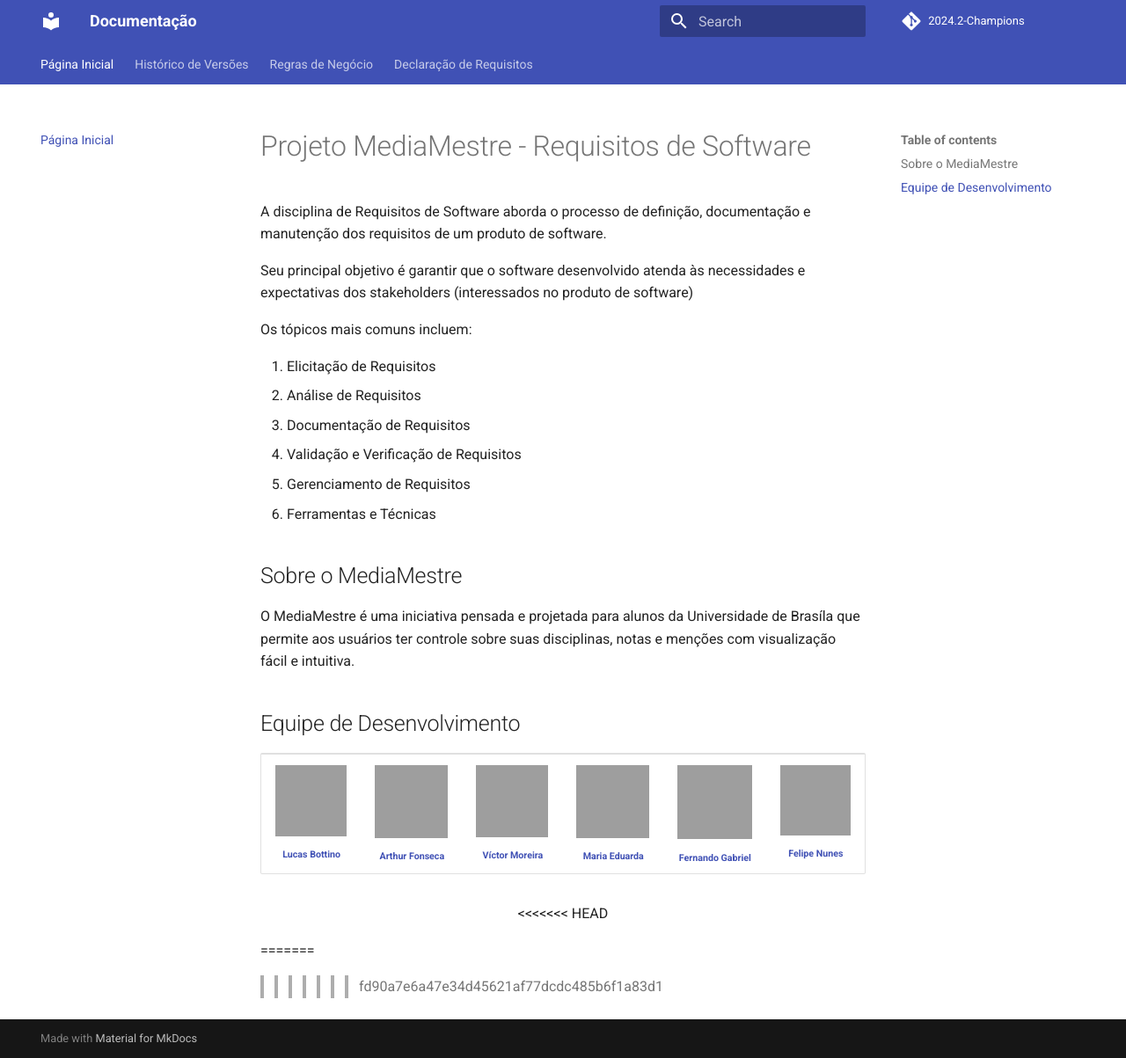
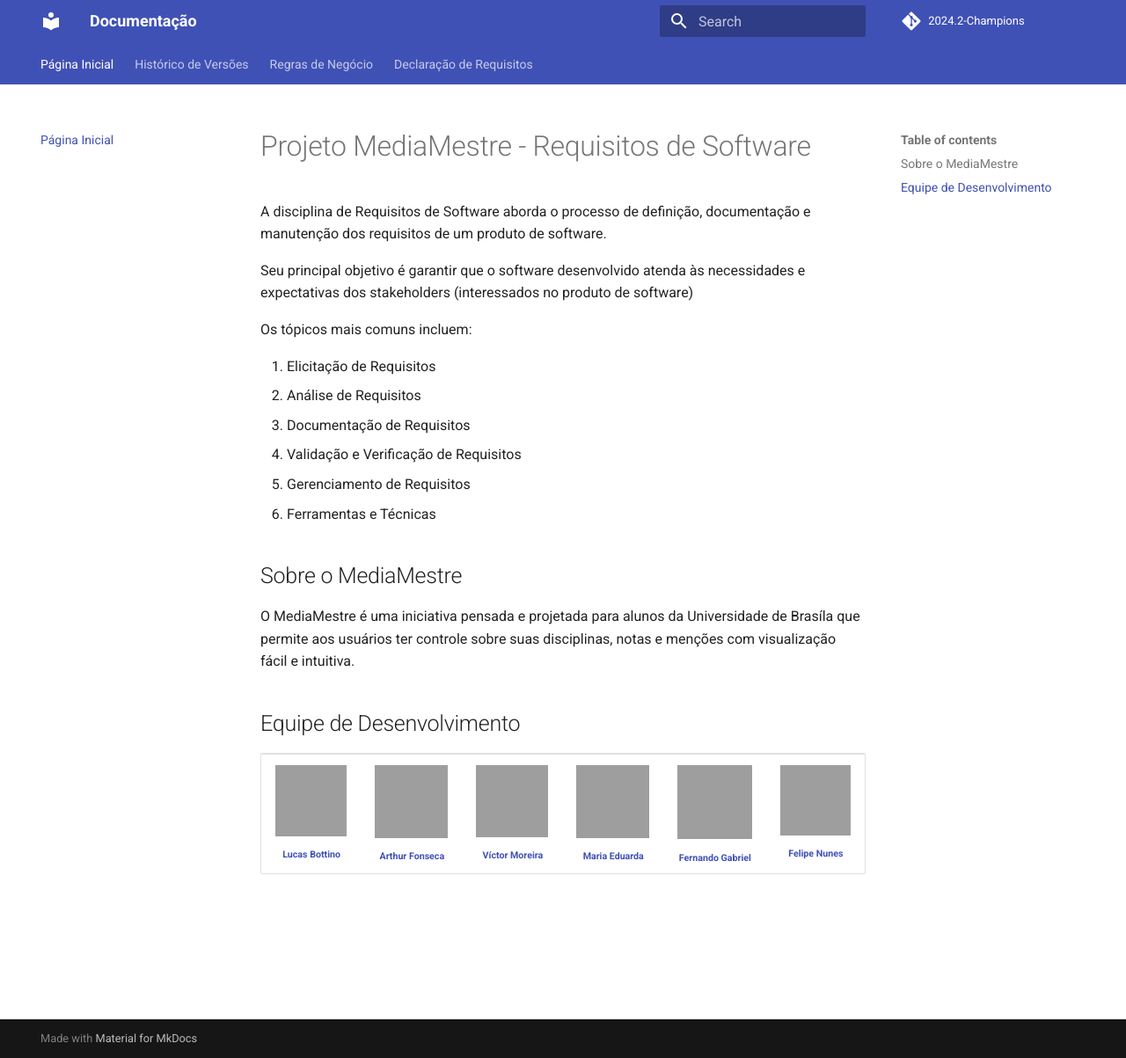
Before and after one commit to FGA-REQ/2024.2-Champions, an MkDocs documentation site: the page built from docs/index.md, in a window 1280 px wide and 1203 px high, cut to the strip 0-1203 px from the top of the window. Shown: the whole strip at 88% size. Built offline with MkDocs 1.6.1 and Material for MkDocs 9.7.7, drawn with Linux system fonts in a browser that asks for light colours; comment, search, counter and statistics services are not loaded; grey boxes are pictures that could not be loaded.

Commit message:
fix: formatação do index.md

```diff
--- a/docs/index.md
+++ b/docs/index.md
@@ -72,8 +72,4 @@ O MediaMestre é uma iniciativa pensada e projetada para alunos da Universidade
     </td>
   </tr>
 </table>
-<<<<<<< HEAD
 </center>
-=======
-</center>
->>>>>>> fd90a7e6a47e34d45621af77dcdc485b6f1a83d1
```
